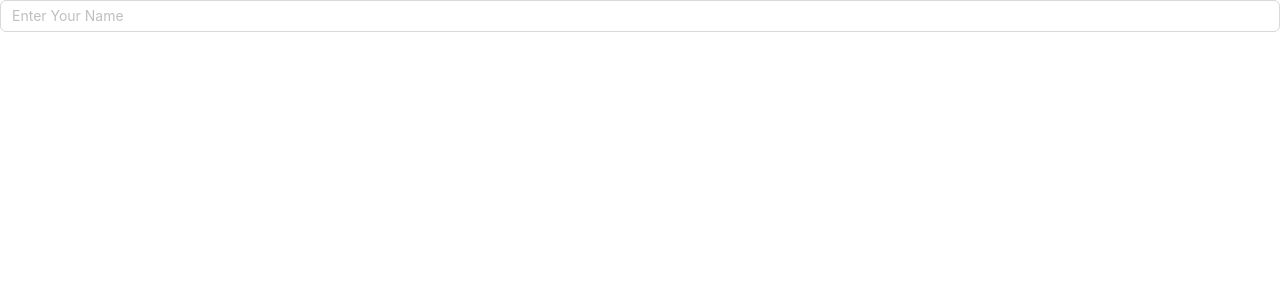
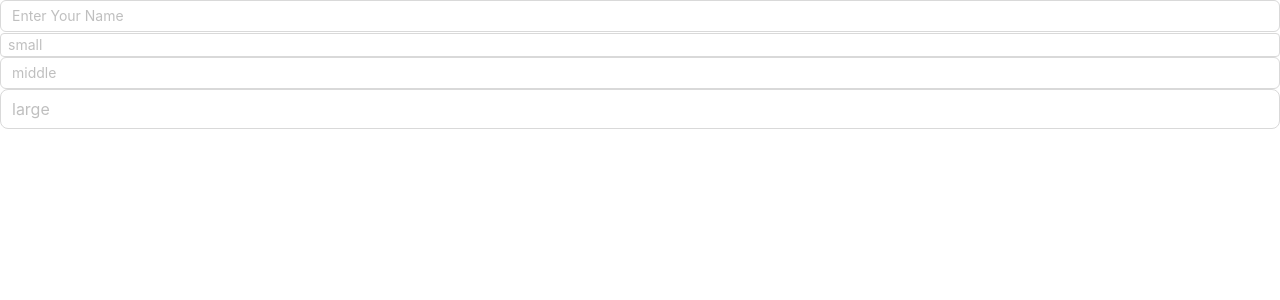
Before and after one commit to Emam-Bokhari/Ant-Design, a React (Vite) app: page / in a window 1280 px wide. Shown: the top 300 px of the page. Built offline with nearby package versions, Linux system fonts and the light colour scheme.

Commit message:
feat(Input): add size variants to Input component

```diff
--- a/src/components/learning/date-entry/InputComponent.jsx
+++ b/src/components/learning/date-entry/InputComponent.jsx
@@ -1,10 +1,14 @@
 import { Input } from "antd";
 import { Fragment } from "react";
 
-export default function InputComponent(){
-    return(
-        <Fragment>
-            <Input placeholder="Enter Your Name " />
-        </Fragment>
-    )
+export default function InputComponent() {
+  return (
+    <Fragment>
+      <Input placeholder="Enter Your Name " />
+      {/* size */}
+      <Input placeholder="small" size="small" />
+      <Input placeholder="middle" size="middle" />
+      <Input placeholder="large" size="large" />
+    </Fragment>
+  );
 }
```
